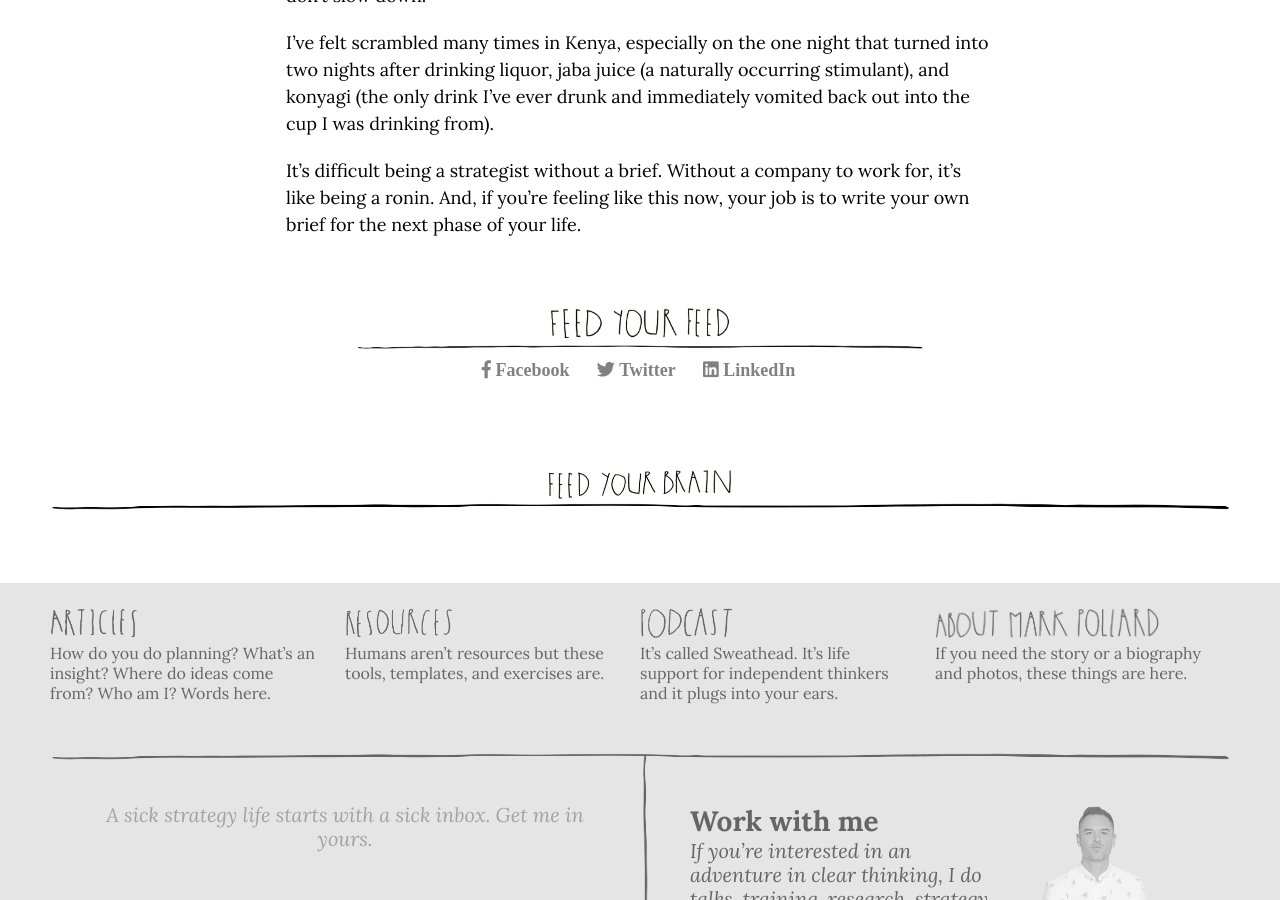
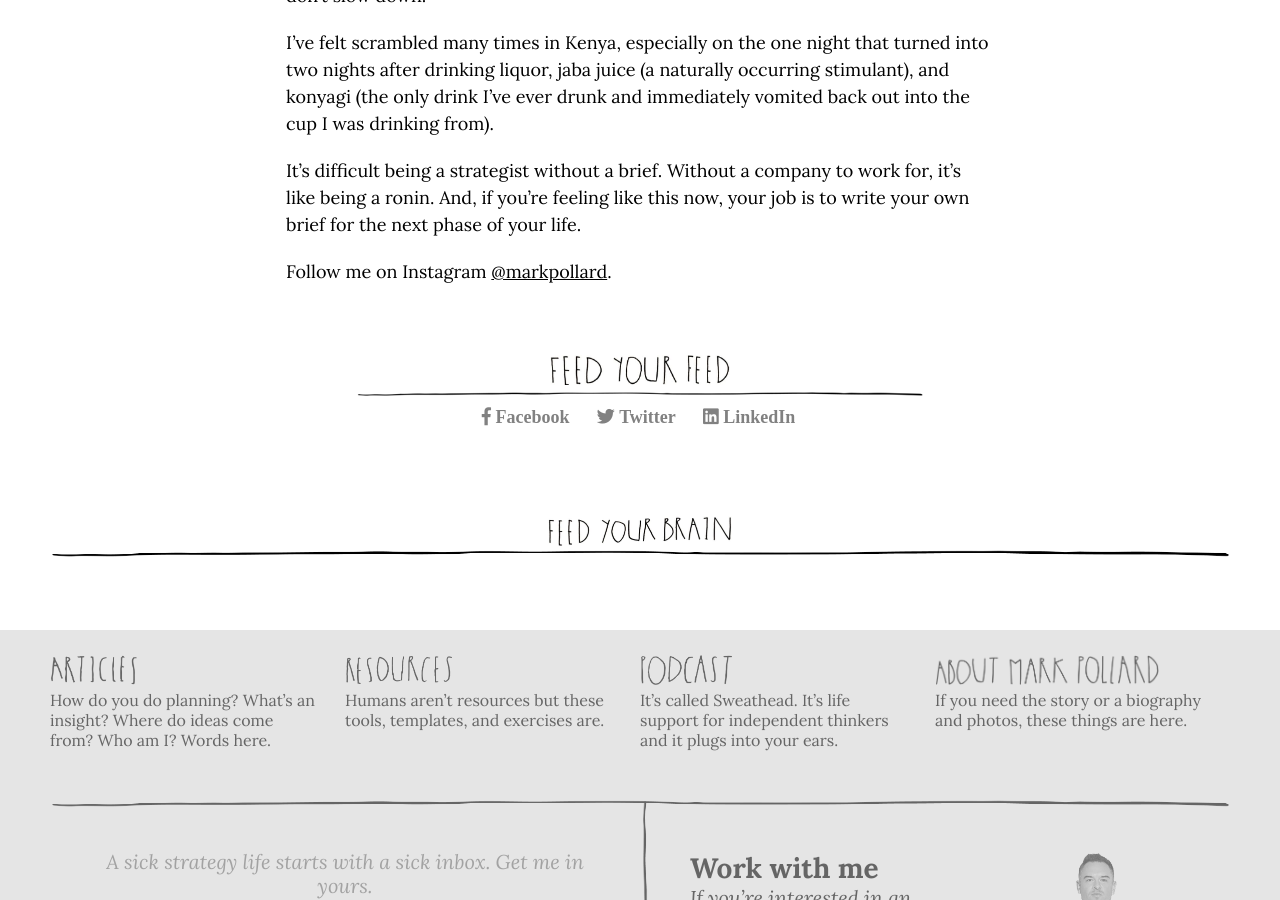
Before and after one commit to markhpollard/markhpollard.github.io, a Jekyll site: the page built from _posts/2026-04-09-being-a-strategist-without-a-brief.markdown, in a window 1280 px wide and 900 px high, scrolled down 5805 px. Built offline with Jekyll 4.4.1, drawn with Linux system fonts in a browser that asks for light colours; nearby versions of some CDN libraries.

Commit message:
Updated Being A Strategist Without A Brief

```diff
--- a/_posts/2026-04-09-being-a-strategist-without-a-brief.markdown
+++ b/_posts/2026-04-09-being-a-strategist-without-a-brief.markdown
@@ -134,3 +134,6 @@ I’ve hung out with a lot of you who do similar work. Yes, many of you are well
 I’ve felt scrambled many times in Kenya, especially on the one night that turned into two nights after drinking liquor, jaba juice (a naturally occurring stimulant), and konyagi (the only drink I’ve ever drunk and immediately vomited back out into the cup I was drinking from).
 
 It’s difficult being a strategist without a brief. Without a company to work for, it’s like being a ronin. And, if you’re feeling like this now, your job is to write your own brief for the next phase of your life.
+
+
+Follow me on Instagram [@markpollard](https://www.instagram.com/markpollard/).
```
